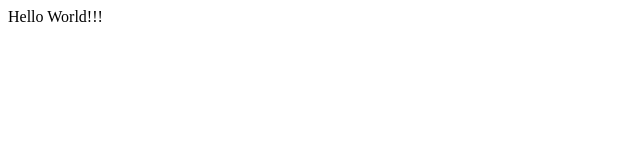
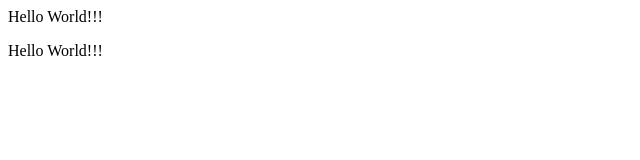
Before and after one commit to fin-fang-foom/master-ing-git, a plain HTML site: page index.html in a window 1280 px wide. Shown: the full height of the page, 0-640 px from the left. Drawn offline with Linux system fonts and the light colour scheme.

Commit message:
changed index.html

```diff
--- a/index.html
+++ b/index.html
@@ -1,3 +1,6 @@
 <div>
 	<p>Hello World!!!</p>
 </div>
+<div>
+	<p>Hello World!!!</p>
+</div>
```
